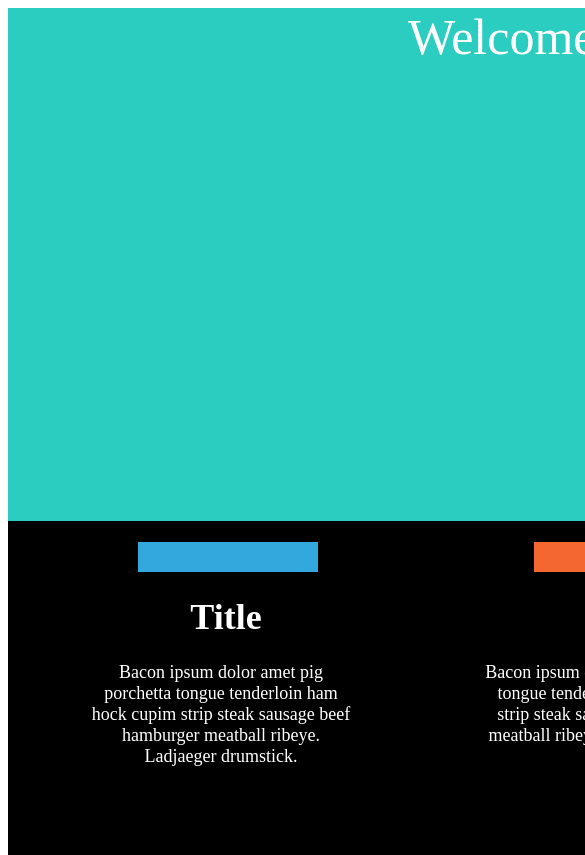
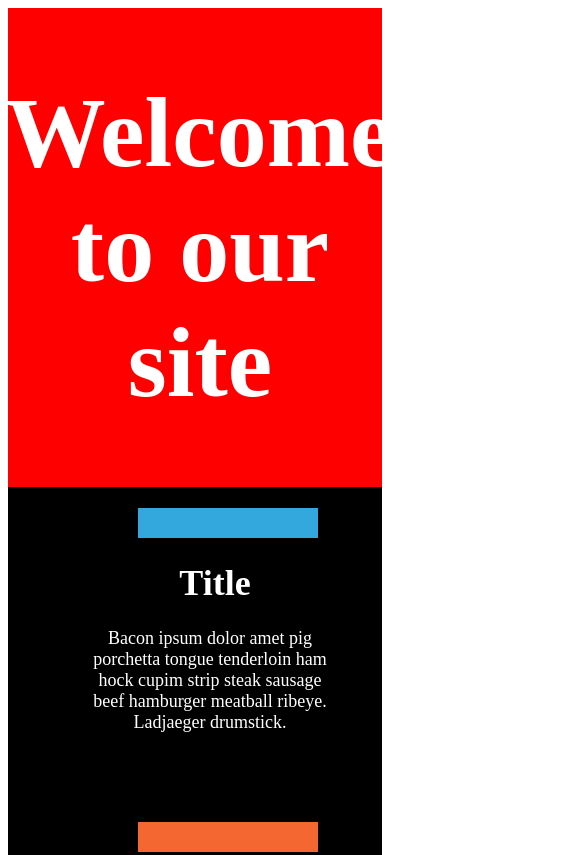
Before and after one commit to slisette127/First-Responsive-Website, a plain HTML site: page index.html in a window 390 px wide. Shown: the top 855 px of the page, 585 px wide, since content can reach past the window. Drawn offline with Linux system fonts and the light colour scheme.

Commit message:
changes after tutoting

```diff
--- a/index.html
+++ b/index.html
@@ -8,7 +8,9 @@
 </head>
 <body>
     <div class="grid-container">
-        <div class="header1">Welcome to our site</div>
+        <div class="header1">
+            <h1>Welcome to our site</h1>
+        </div>
         <div class="section2">
             <br>
             <div class="rectangle2"></div>
--- a/styles.css
+++ b/styles.css
@@ -5,7 +5,7 @@ body {
 .grid-container {
     display: grid;
     height: 1025px;
-    width: 1200px;
+    width: 100%;
     grid-template-columns: 33% 34% 33%;
     grid-template-rows: 50% 50%;
 }
@@ -16,7 +16,9 @@ body {
     height: 100%;
     text-align: center;
     font-size: 50px;
-
+    display: flex;
+    justify-content: center;
+    align-items: center;
 }
 
 .section2 {
@@ -76,3 +78,13 @@ h1  {
     margin-inline-end: 0px;
     font-weight: bold;
 }
+
+@media only screen and (max-width:600px) {
+    .grid-container {
+        display: flex;
+        flex-direction: column;
+        width:100%; }
+    .header1 {
+        background-color: red;
+    }
+    }
```
